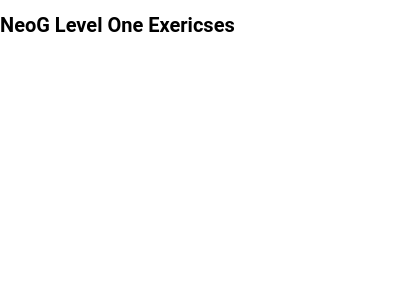
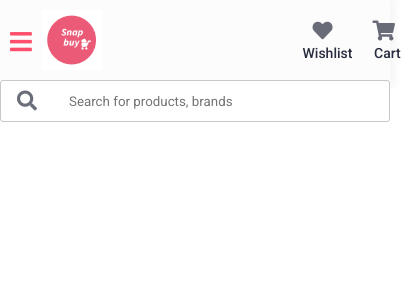
Before and after one commit to santhoshpemmaka/NeoG-levelone-Exericses, a React (Create React App) app: page / in a window 390 px wide. Shown: the top 300 px of the page, 412 px wide, since content can reach past the window. Built offline with nearby package versions, Linux system fonts and the light colour scheme.

Commit message:
Adding hamburger feature fo the header

```diff
--- a/package.json
+++ b/package.json
@@ -8,6 +8,7 @@
     "@testing-library/user-event": "^13.5.0",
     "react": "^17.0.2",
     "react-dom": "^17.0.2",
+    "react-router-dom": "^6.2.2",
     "react-scripts": "5.0.0",
     "web-vitals": "^2.1.4"
   },
--- a/src/App.js
+++ b/src/App.js
@@ -1,8 +1,9 @@
 import "./App.css";
+import Navbar from "./Navbar";
 function App() {
 	return (
 		<div className='App'>
-			<h1>NeoG Level One Exericses</h1>
+			<Navbar />
 		</div>
 	);
 }
--- /dev/null
+++ b/src/Navbar.css
@@ -0,0 +1,263 @@
+@import url("https://fonts.googleapis.com/css2?family=Roboto:wght@300;400;500;700;900&display=swap");
+@import "https://cdnjs.cloudflare.com/ajax/libs/font-awesome/5.15.1/css/all.min.css";
+:root {
+	font-size: 62.5%;
+	--primary-color: #ff3f6c;
+	--dark-primary-color: #e63961;
+	--complimentary-text-color: white;
+	--primary-text-color: #3e4152;
+	--secondary-text-color: #696b79;
+	--border-color: #e6e6e6;
+}
+* {
+	margin: 0;
+	padding: 0;
+	box-sizing: border-box;
+	font-family: "Roboto", sans-serif;
+}
+.container {
+	position: sticky;
+	z-index: 1;
+	width: 100%;
+	margin-left: auto;
+	margin-right: auto;
+	padding: 0.625rem 1rem;
+	background-color: #fcfcfc;
+    box-shadow: 0px 0px 10px 4px rgb(0 0 0 / 5%);
+}
+.container-header {
+	display: flex;
+	justify-content: space-between;
+    position: relative;
+}
+.ul-tag-header {
+	display: flex;
+	align-items: center;
+	list-style-type: none;
+    width: 50%;
+}
+.header-logo{
+	padding: 0;
+}
+.header-image{
+    width: 6rem;
+    height: auto;
+}
+.li-tag-header {
+	padding: 1rem;
+	color: #282c3f;
+}
+.label-header-name {
+	font-size: 3rem;
+	color: #ff4f6c;
+	font-weight: bold;
+	cursor: pointer;
+}
+.a-tag-header {
+	text-decoration: none;
+}
+.label-name {
+	font-size: 2rem;
+	color: #282c3f;
+	margin-left: 1rem;
+	cursor: pointer;
+	font-weight: 500;
+}
+.label-name:hover {
+	color: #ff4f6c;
+}
+
+.header-icon {
+	font-size: 2.5rem;
+	color: #282c3f;
+	margin-right: 1rem;
+	width: 2rem;
+	height: 2rem;
+}
+.header-icon:hover {
+	color: #ff4f6c;
+}
+.right-sideheader{
+    width: 50%;
+    display: flex;
+    align-items: center;
+}
+.ul-right{
+    justify-content: space-around;
+}
+.search-bar{
+    display: flex;
+    align-items: center;
+    width: 100%;
+    border-radius: 0.3rem;
+    border: 1px solid #c7c7c9;
+    justify-content: space-between;
+    color: rgb(105,110,121);
+    background-color: rgb(245, 245, 246);
+}
+.search-icon{
+    font-size: 2rem;
+    padding: 1rem 1.6rem;
+}
+.search-text{
+    border: none;
+    width: calc(100% - 2rem);
+    padding: 1rem 1.6rem;
+    outline: none;
+    color: transparent;
+    background-color: inherit;
+}
+.a-tag-header-right{
+    display: flex;
+    flex-direction: column;
+    align-items: center;
+    justify-content: center;
+    text-decoration: none;
+}
+.header-icon{
+    color: #696b79;
+    font-size: 2rem;
+}
+.a-tag-header-right span{
+    font-size: 1.4rem;
+    margin-top: 0.4rem;
+    font-weight: 500;
+    color: #282c3f;
+}
+.space-3rem{
+    width: 100%;
+    height: 4rem;
+}
+.container-body-ecommerce{
+    display: flex;
+}
+.contianer-body-nav{
+    width: 20%;
+    padding: 0 1rem 1rem;
+    margin-left: 1rem;
+}
+.nav-category{
+    margin: 2rem 0;
+}
+.category-heading{
+    display: inline-block;
+    font-size: 2rem;
+    font-weight: 500;
+    margin-bottom: 1rem;
+    color: var(--primary-text-color);
+}
+.nav-options{
+    display: flex;
+    padding: 1rem 0rem;
+    align-items: center;
+}
+.category-checkbox{
+    width: 2rem;
+    height: 2rem;
+    border-radius: 2px solid var(--primary-color);
+}
+.category-text{
+    font-size: 1.6rem;
+    margin-left: 1rem;
+}
+.card-header{
+    position: relative;
+}
+.cart-number{
+    width: 2.5rem;
+    height: 2.5rem;
+    background: var(--primary-color);
+    position: absolute;
+    top: -0.5rem;
+    right: 0.2rem;
+    border-radius: 50%;
+    display: flex;
+    align-items: center;
+    border: 2px solid #e6e6e6;
+    justify-content: center
+}
+.navbar-logo{
+    left: 0;
+    margin: 1rem 0rem;
+    display: none;
+}
+
+.menu-icon{
+    font-size: 2.5rem;
+    margin: 1rem;
+    color: #ff4f6c;
+    cursor: pointer;
+
+}
+.navbar-menu{
+    display: block;
+    width: 50%;
+    position: absolute;
+    top: 0;
+    left: 0;
+    background-color: white;
+    padding: 0rem;
+    height: 100vh;
+    overflow: auto;
+    box-shadow: 0 0 10px 4px rgb(0 0 0 / 5%);
+    z-index: 1;
+}
+
+.nav-bar-links{
+    list-style: none;
+    margin: 0;
+    padding: 0;
+}
+.list-inline-item{
+    padding: 1.5rem 2rem;
+    font-size: 1.6rem;
+    font-weight: 500;
+    color: #282c3f;
+}
+.avatar-nav-link{
+    display: flex;
+    align-items: center;
+    justify-content: space-between;
+    width: auto;
+    height: 8rem;
+    background-color: #282c3f;
+}
+.user-icon{
+    font-size: 2.5rem;
+    color: white;
+    border: 2px solid #e6e6e6;
+    padding: 1rem;
+    border-radius : 50%;
+
+}
+.close-icon{
+    font-size: 2.5rem;
+    color: white;
+    cursor: pointer;
+}
+
+@media only screen and (max-width: 1024px) {
+    .navbar-logo{
+        display: flex;
+        align-items: center;
+    }
+    .ul-left{
+        display: none;
+    }
+    .search-bar{
+        position: absolute;
+        top: 8rem;
+        left: 0;
+        width: 100%;
+        background-color: white;
+    }
+    .ul-right{
+        margin-left: auto;
+    }
+    .hide-in-mobile{
+        display: none;
+    }
+    .container{
+        padding: 0;
+    }
+}
--- /dev/null
+++ b/src/Navbar.js
@@ -0,0 +1,116 @@
+import React, {useState} from "react";
+import "./Navbar.css";
+import pic from "./Images/E-commerce.png";
+
+const Navbar = () => {
+	const [showNav, setshowNav] = useState(false);
+	const navItems = [
+		{text: "Home", link: "/", hideInDesktop: false},
+		{text: "Shop Now", link: "/shop", hideInDesktop: false},
+		{text: "Profile", link: "/profile", hideInDesktop: true},
+		{text: "Orders", link: "/profile/orders", hideInDesktop: true},
+		{text: "Addresses", link: "/profile/address", hideInDesktop: true},
+		{text: "Settings", link: "/profile/settings", hideInDesktop: true},
+	];
+	const navHandler = () => {
+		setshowNav((prev) => !prev);
+	};
+	return (
+		<div>
+			<div className='container'>
+				<div className='container-header'>
+					<div className='navbar-logo'>
+						<i className='fas fa-bars menu-icon' onClick={navHandler}></i>
+						<a className='a-tag-header' href='./home.html'>
+							<img className='header-image' src={pic} alt='home' />
+						</a>
+
+						{showNav && (
+							<div className='navbar-menu'>
+								<ul className='nav-bar-links'>
+									<li href='#' className='list-inline-item avatar-nav-link'>
+										<a>
+											<span>
+												<i className='fas fa-user-alt user-icon'></i>
+											</span>
+										</a>
+										<i class='fas fa-times close-icon' onClick={navHandler}></i>
+									</li>
+									{navItems &&
+										navItems.length > 0 &&
+										navItems.map((item) => (
+											<li className='list-inline-item'>{item.text}</li>
+										))}
+								</ul>
+							</div>
+						)}
+					</div>
+					<ul className='ul-tag-header ul-left'>
+						<li className='li-tag-header header-logo'>
+							<a className='a-tag-header' href='./home.html'>
+								<img className='header-image' src={pic} alt='home' />
+							</a>
+						</li>
+						<li className='li-tag-header hide-in-mobile'>
+							<a className='a-tag-header' href='./home.html'>
+								<label className='label-name'>Home</label>
+							</a>
+						</li>
+						<li className='li-tag-header hide-in-mobile'>
+							<a className='a-tag-header' href='./header.html' target='_blank'>
+								<label className='label-name'>All Brands</label>
+							</a>
+						</li>
+						<li className='li-tag-header hide-in-mobile'>
+							<a className='a-tag-header' href='./header.html' target='_blank'>
+								<label className='label-name'>Men</label>
+							</a>
+						</li>
+						<li className='li-tag-header hide-in-mobile'>
+							<a className='a-tag-header' href='./header.html' target='_blank'>
+								<label className='label-name'>Women</label>
+							</a>
+						</li>
+					</ul>
+
+					<div className='right-sideheader'>
+						<div className='search-bar'>
+							<i className='fas fa-search search-icon'></i>
+							<input
+								type='text'
+								className='search-text'
+								placeholder='Search for products, brands'
+							/>
+						</div>
+						<ul className='ul-tag-header ul-right'>
+							<li className='li-tag-header hide-in-mobile'>
+								<a className='a-tag-header-right' href='./login.html'>
+									<i className='fas fa-user header-icon'></i>
+									<span>Login</span>
+								</a>
+							</li>
+							<li className='li-tag-header'>
+								<a className='a-tag-header-right' href='./checkout.html'>
+									<i className='fas fa-heart header-icon'></i>
+									<span>Wishlist</span>
+								</a>
+							</li>
+							<li className='li-tag-header card-header'>
+								<a className='a-tag-header-right' href='./checkout.html'>
+									<i className='fas fa-shopping-cart header-icon'>
+										{/* {itemCount ? (
+											<span className='cart-number'>{itemCount}</span>
+										) : null} */}
+									</i>
+									<span>Cart</span>
+								</a>
+							</li>
+						</ul>
+					</div>
+				</div>
+			</div>
+		</div>
+	);
+};
+
+export default Navbar;
```
Also changed, not shown: src/Images/E-commerce.png (added), 1 other file (tests, documents, lock files or other folders).
